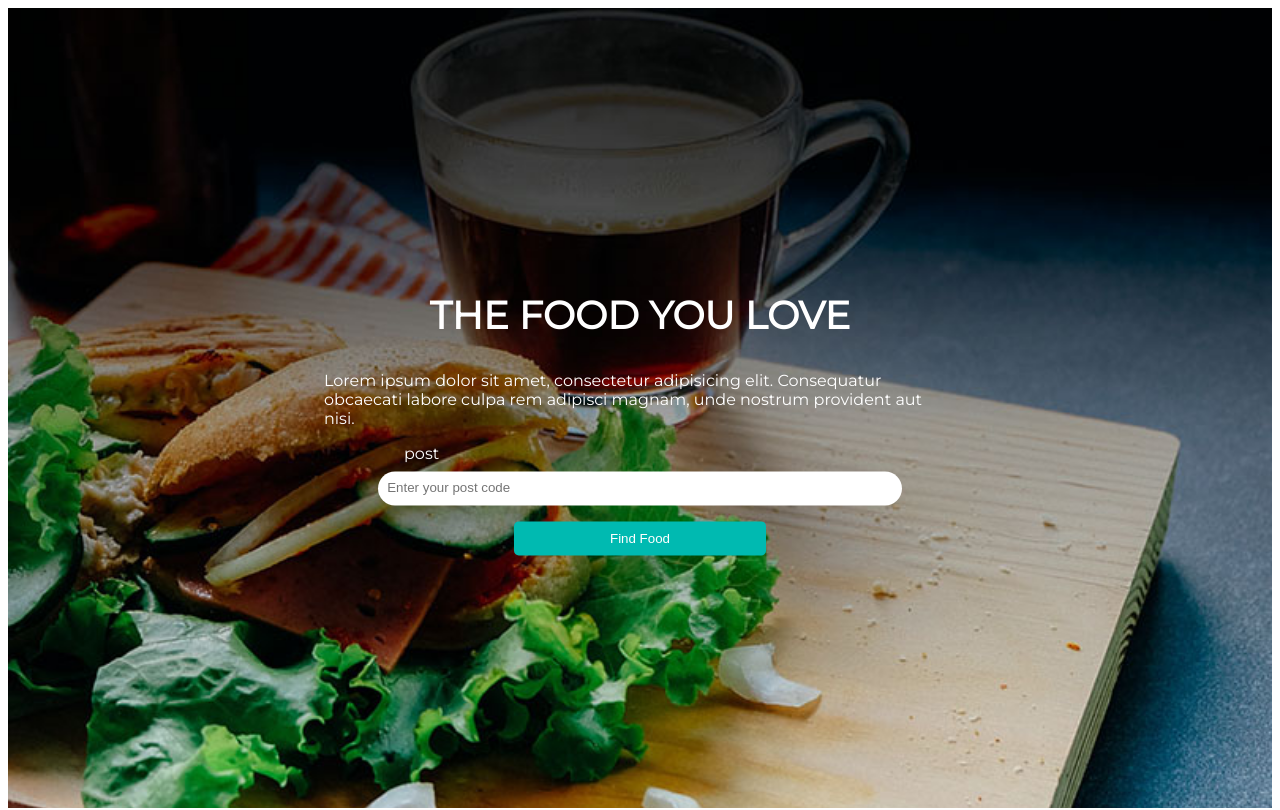
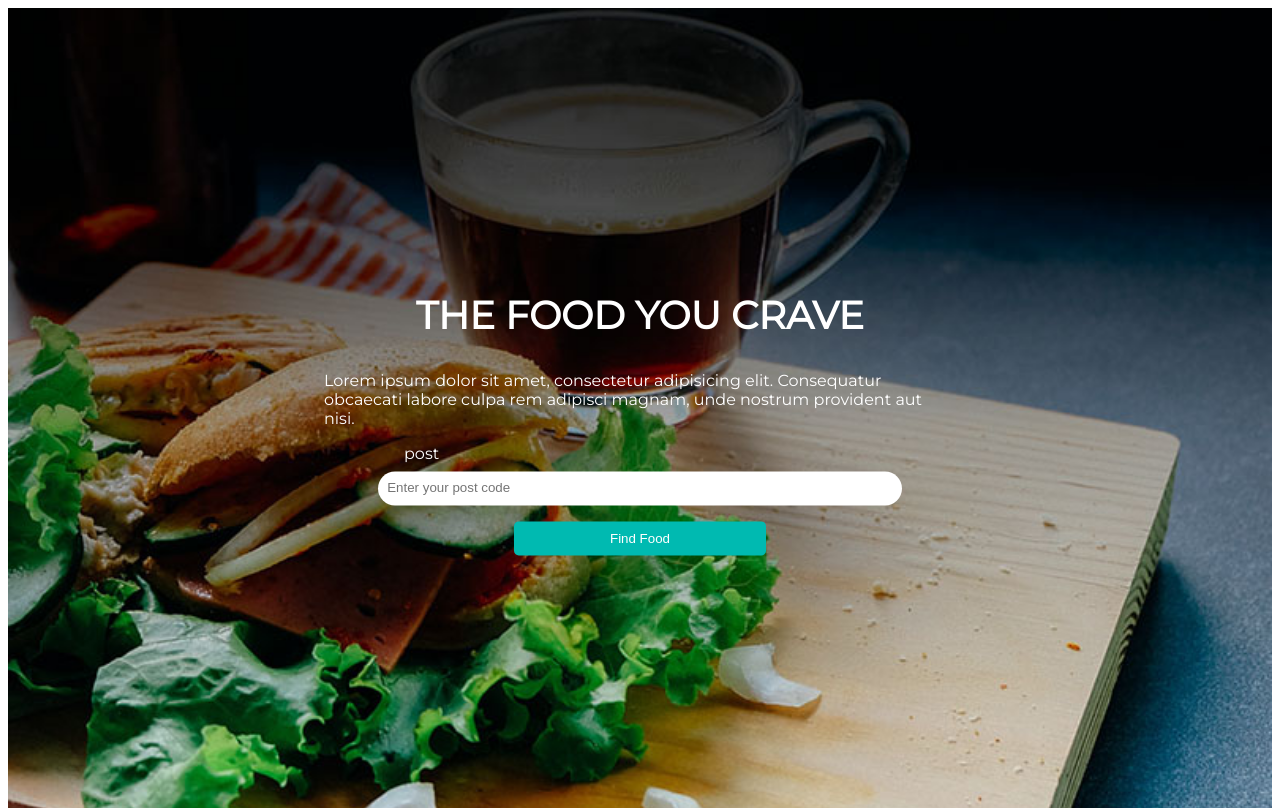
Before and after one commit to modihimanshu36/MenuProject, a plain HTML site: page index.html in a window 1280 px wide. Shown: the top 810 px of the page. Drawn offline with Linux system fonts and the light colour scheme.

Commit message:
Update index.html

```diff
--- a/index.html
+++ b/index.html
@@ -9,7 +9,7 @@
 <body>
 	<section class="hero_image">
 		<div class="hero_wrapper">
-			<h1>THE FOOD YOU LOVE</h1>
+			<h1>THE FOOD YOU CRAVE</h1>
 			<p>Lorem ipsum dolor sit amet, consectetur adipisicing elit. Consequatur obcaecati labore culpa rem adipisci magnam, unde nostrum provident aut nisi.</p>
 			<span>post</span>
 			<form class="form_code">
```
